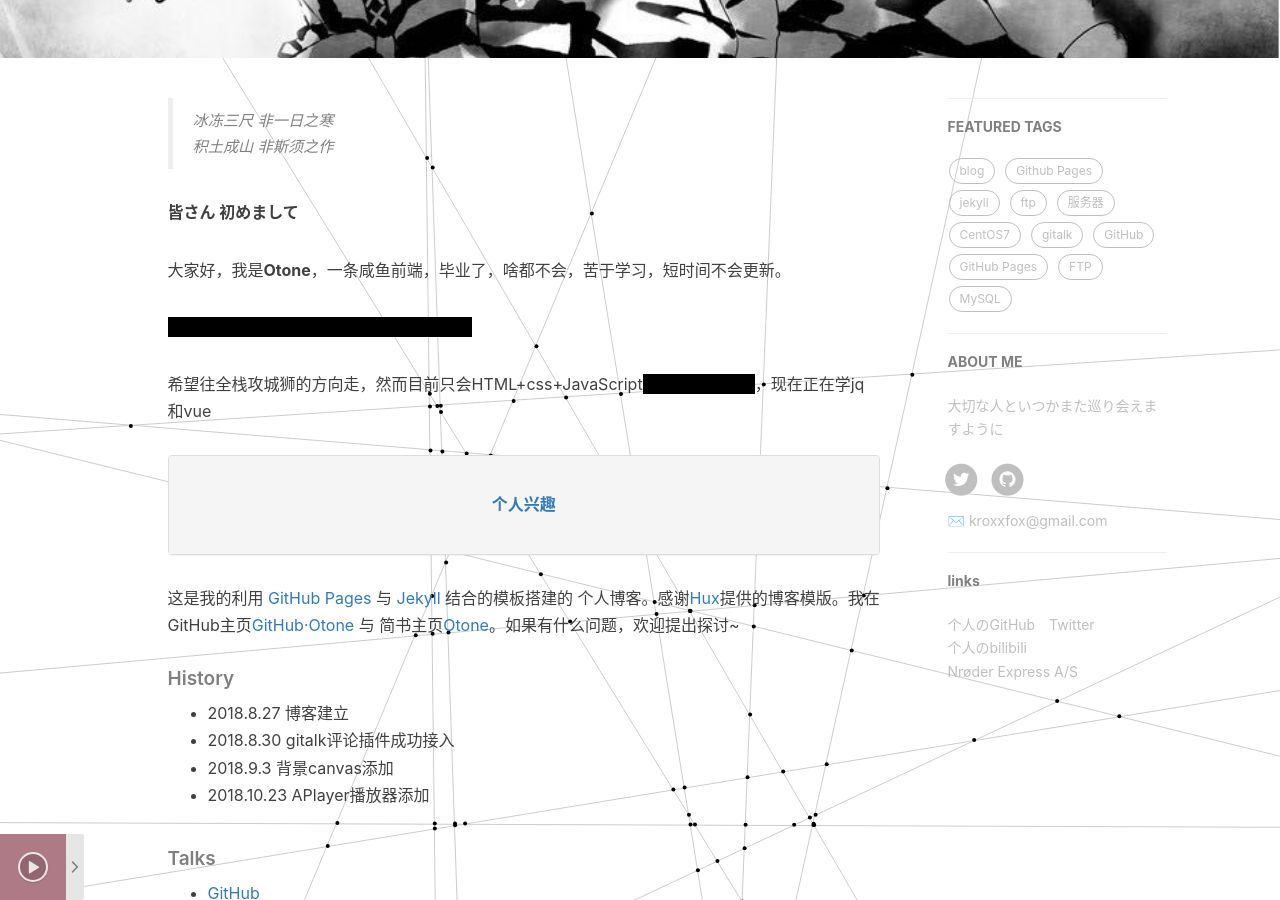
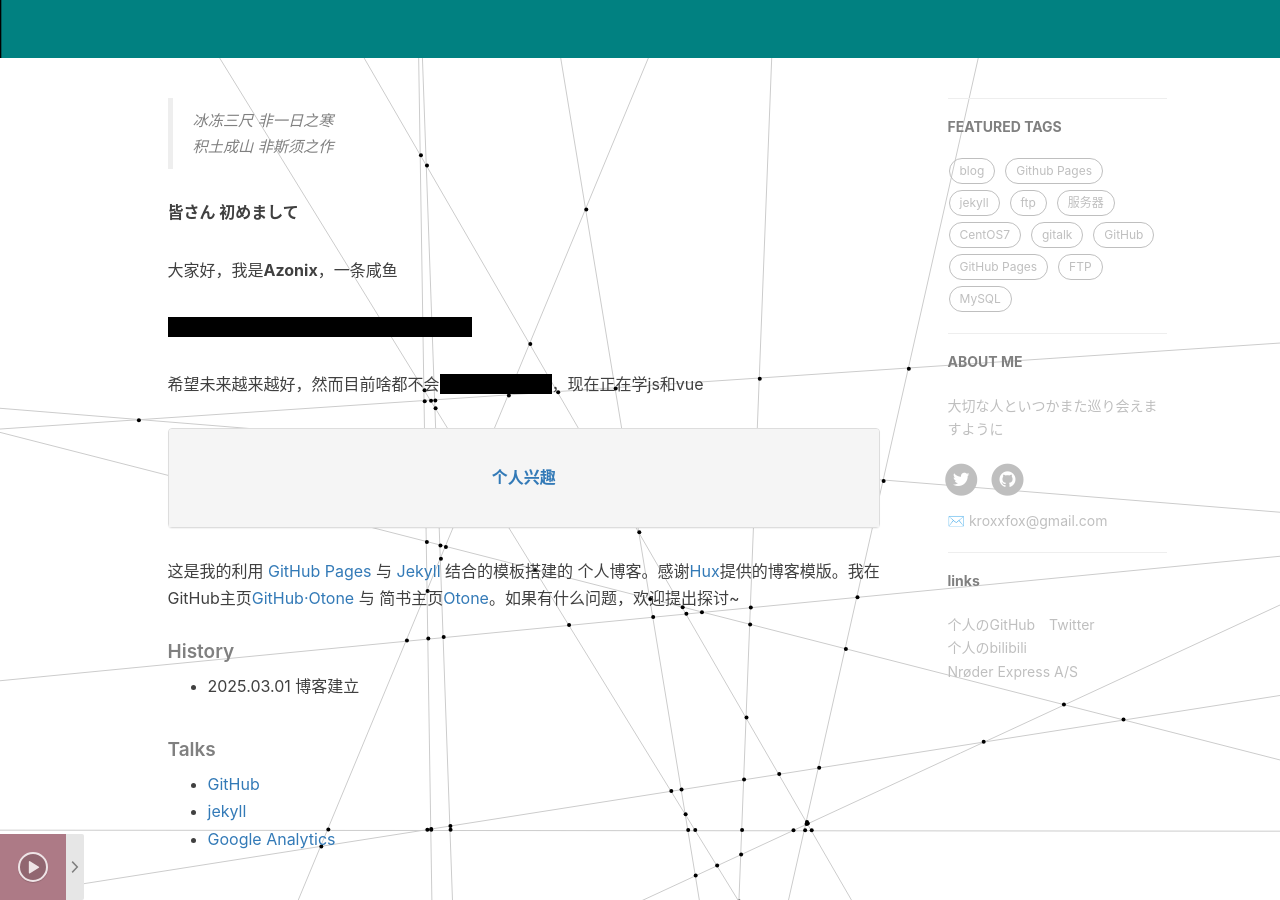
Before and after one commit to 1tonce/1tonce.github.io, a Jekyll site: the page built from about.html, in a window 1280 px wide and 900 px high, scrolled down 360 px. Built offline with Jekyll 4.4.1, drawn with Linux system fonts in a browser that asks for light colours; nearby versions of some CDN libraries; comment, search, counter and statistics services are not loaded.

Commit message:
Update about.html

```diff
--- a/about.html
+++ b/about.html
@@ -2,7 +2,7 @@
 layout: page
 title: "About"
 description: "皆さん 初めまして"
-header-img: "img/about.jpg"
+header-img: "img/index.png"
 ---
 
 <!-- Language Selector -->
@@ -20,11 +20,11 @@
 
     <p><strong>皆さん 初めまして</strong></p>
 
-		<p>大家好，我是<strong>Otone</strong>，一条咸鱼前端，毕业了，啥都不会，苦于学习，短时间不会更新。</p>
+		<p>大家好，我是<strong>Azonix</strong>，一条咸鱼</p>
 
     <span class="truth">我只想做一条不工作有钱拿的咸鱼，<s>做梦呢</s></span>
 
-		<p>希望往全栈攻城狮的方向走，然而目前只会HTML+css+JavaScript<span class="truth">大学过的真的废</span>，现在正在学jq和vue</p>
+		<p>希望未来越来越好，然而目前啥都不会<span class="truth">大学过的真的废</span>，现在正在学js和vue</p>
 
 <div class="panel-group" id="accordion" role="tablist" aria-multiselectable="true">
   <div class="panel panel-default">
@@ -37,7 +37,7 @@
     </div>
     <div id="collapseTwo" class="panel-collapse collapse" role="tabpanel" aria-labelledby="headingTwo">
       <div class="panel-body">
-        <p>ff14 静语庄园 鳴瀬白羽 dnf afk状态 osu 休闲娱乐听歌 废物音游人<span class="truth">自己是个菜逼真的很烦</span></p>
+        <p>欧卡2  afk状态  休闲娱乐听歌 <span class="truth">喜欢toda捏</span></p>
       </div>
     </div>
   </div>
@@ -50,10 +50,7 @@
 
 		<h5>History</h5>
 		<ul>
-			<li>2018.8.27 博客建立</li>
-			<li>2018.8.30 gitalk评论插件成功接入</li>
-			<li>2018.9.3 背景canvas添加</li>
-			<li>2018.10.23 APlayer播放器添加</li>
+			<li>2025.03.01 博客建立</li>
 		</ul>
 
     <h5>Talks</h5>
```
